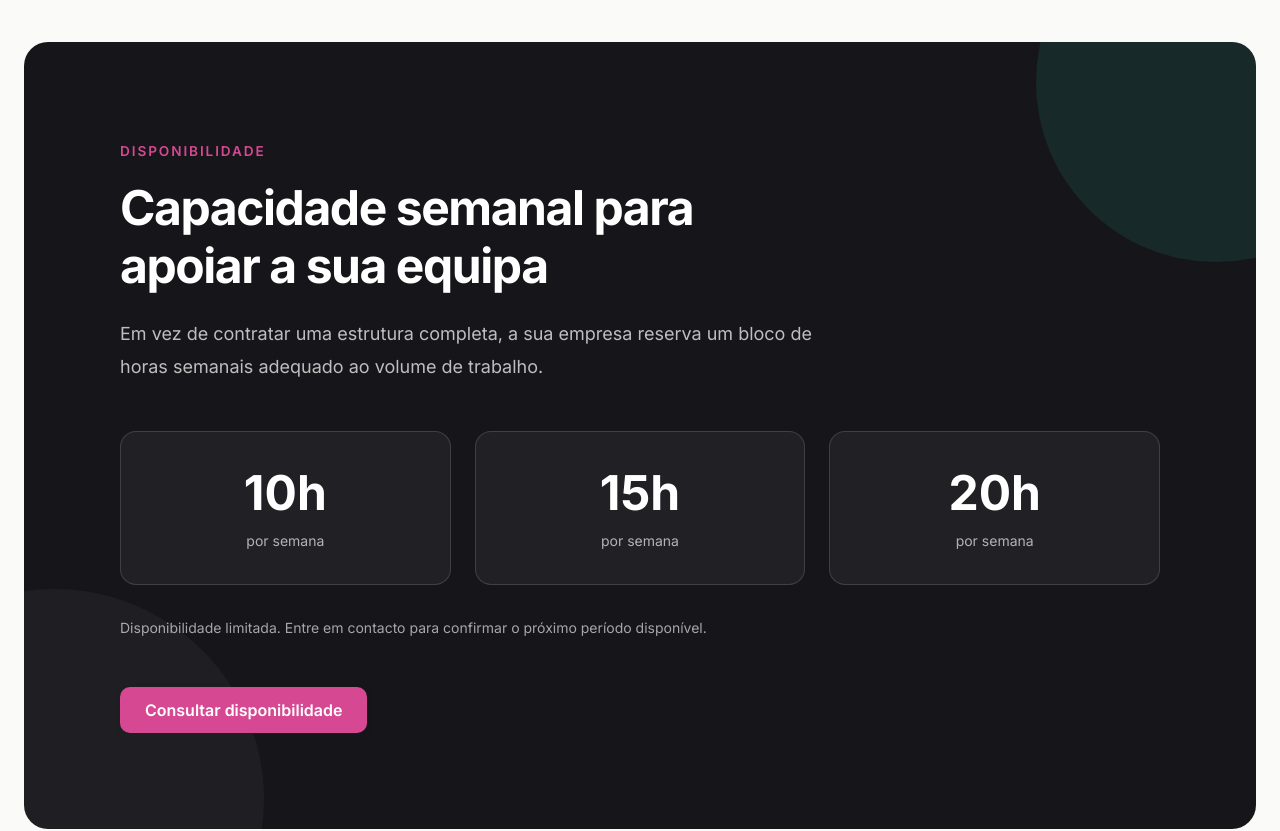
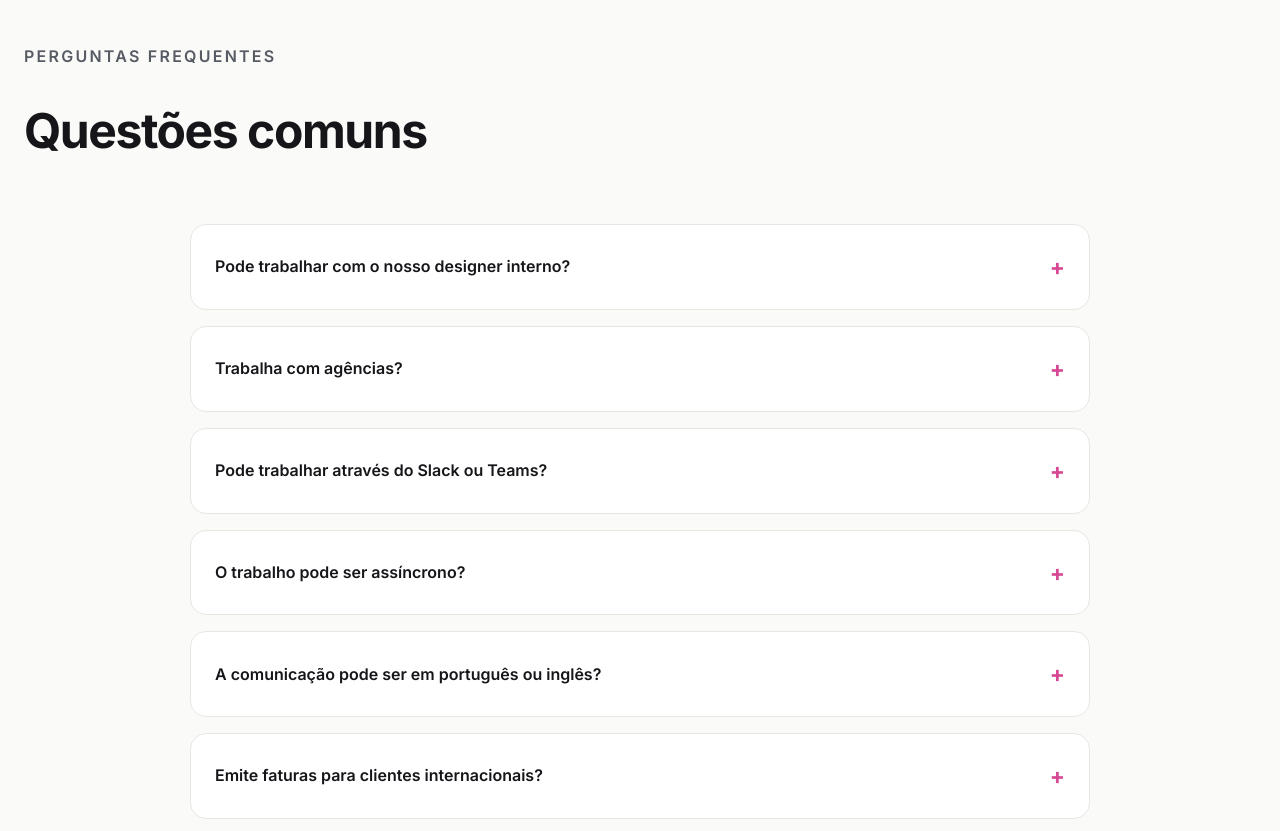
Before and after one commit to LucasSousaO/fradesigns, a plain HTML site: page pt.html in a window 1280 px wide. Shown: the part 4060-4891 px from the top of the page. Drawn offline with Linux system fonts and the light colour scheme.

Commit message:
remoção availabilituy

```diff
--- a/pt.html
+++ b/pt.html
@@ -345,49 +345,6 @@
       </div>
     </section>
 
-    <section id="availability">
-      <div class="container">
-        <div class="avail reveal">
-          <p class="eyebrow">Disponibilidade</p>
-
-          <h2>Capacidade semanal para apoiar a sua equipa</h2>
-
-          <p class="sub">
-            Em vez de contratar uma estrutura completa, a sua empresa reserva
-            um bloco de horas semanais adequado ao volume de trabalho.
-          </p>
-
-          <div class="avail-grid">
-            <article class="avail-card">
-              <strong>10h</strong>
-              <span>por semana</span>
-            </article>
-
-            <article class="avail-card">
-              <strong>15h</strong>
-              <span>por semana</span>
-            </article>
-
-            <article class="avail-card">
-              <strong>20h</strong>
-              <span>por semana</span>
-            </article>
-          </div>
-
-          <p class="avail-note">
-            Disponibilidade limitada. Entre em contacto para confirmar
-            o próximo período disponível.
-          </p>
-
-          <div class="avail-actions">
-            <a href="#contact" class="btn btn-primary">
-              Consultar disponibilidade
-            </a>
-          </div>
-        </div>
-      </div>
-    </section>
-
     <section id="faq">
       <div class="container">
         <div class="section-head reveal">
```
